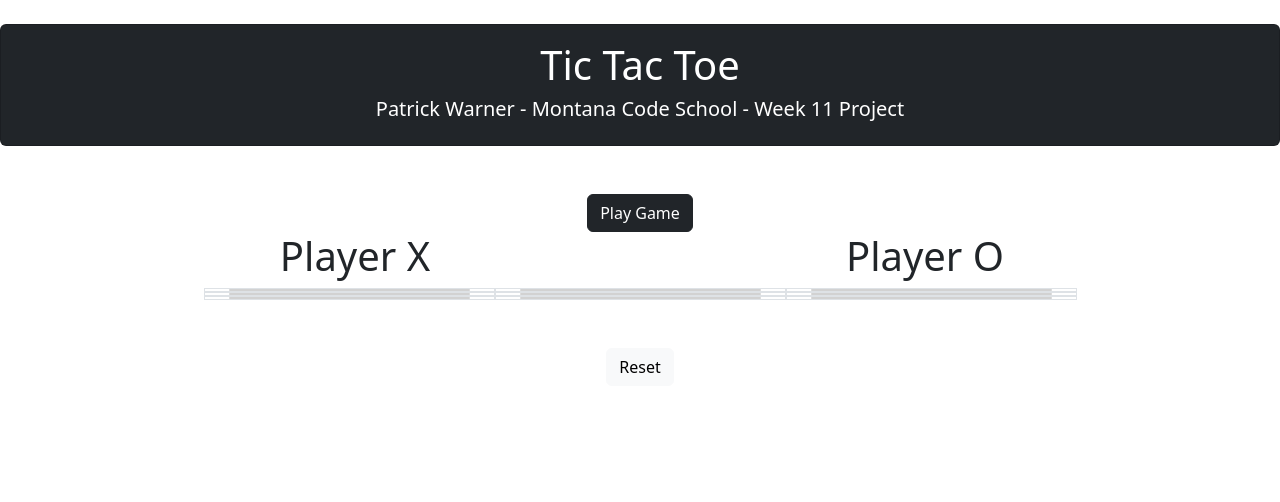
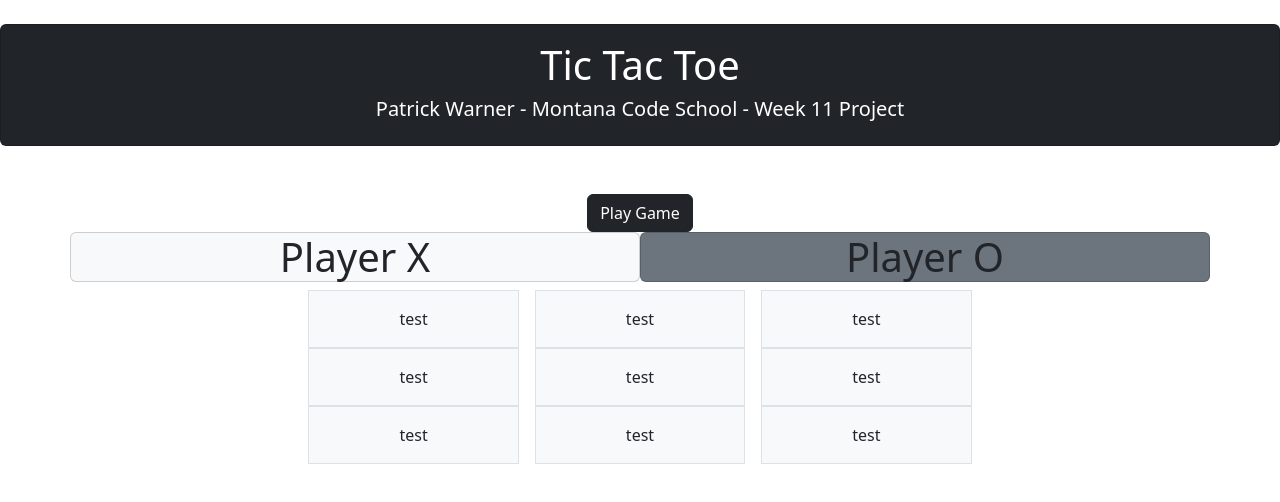
Before and after one commit to pat-in-a-hat/tic-tac-toe, a website: page index.html in a window 1280 px wide. Drawn offline with nearby package versions, Linux system fonts and the light colour scheme.

Commit message:
updated to using dom instead of jquery, more work coming soon

```diff
--- a/index.js
+++ b/index.js
@@ -11,6 +11,46 @@ $('.btn-light').on('click', () => {
 })*/
 
 function ticTacToeBuilder(){
+    const table = document.getElementById('tic-tac-toe')
+    const div = document.createElement("div")
+    const playerx = document.createTextNode('Player X')
+    const playero = document.createTextNode('Player O')
+    div.className = "row text-center justify-content-center"
+    table.appendChild(div)
+    const header1 = document.createElement('div')
+    const header2 = document.createElement('div')
+    header1.className = 'col h1 card bg-light'
+    header2.className = 'col h1 card bg-secondary'
+    header1.appendChild(playerx)
+    header2.appendChild(playero)
+    const parent_div = document.querySelector(".row.text-center.justify-content-center")
+    parent_div.appendChild(header1)
+    parent_div.appendChild(header2)
+
+    for(let i = 0; i <3; i++){
+        const row = document.createElement('div')
+        row.className = "row row-cols-2 row-cols-lg-5 g-2 g-lg-3 text-center justify-content-center"
+        row.setAttribute('id', `row-${i}`)
+        table.appendChild(row)
+        const row_div = document.getElementById(`row-${i}`)
+        for(let ii = 0; ii <3; ii++){
+            const div_cols = document.createElement('div')
+            div_cols.className = 'col'
+            div_cols.setAttribute('id', `col-${i}-${ii}`)
+            row_div.appendChild(div_cols)
+            const row_col = document.getElementById(`col-${i}-${ii}`)
+            const div_cards = document.createElement('div')
+            div_cards.className = 'p-3 border bg-light'
+            const test = document.createTextNode('test')
+            div_cards.appendChild(test)
+            row_col.appendChild(div_cards)
+            }
+            //div_cards.setAttribute('style', "width: 80px height: 80px")
+
+        }
+
+    }
+    /*
     $('#tic-tac-toe').prepend('<div class="row text-center justify-content-center" id="players"></div>')
     $('#players').append('<div class="col"><h1>Player X</h1></div>')
     $('#players').append('<div class="col"><h1>Player O</h1></div>')
@@ -21,8 +61,7 @@ function ticTacToeBuilder(){
         }
     }
     $('.border').append('<div class="card "></div>')
-    $('#tic-tac-toe').after('<br><br><div class="container text-center"><button class="btn btn-light">Reset</button></div>')
-}
+    $('#tic-tac-toe').after('<br><br><div class="container text-center"><button class="btn btn-light">Reset</button></div>')*/
 
 function player(){
     let counter = 0;
@@ -33,3 +72,6 @@ ticTacToeBuilder();
 
 
 //counter that shows whose turn it is
+
+//check to make sure it hasn't been clicked yet
+//index of arrays for correct combinations then compare to array of selected
```
Also changed, not shown: index.html (+0 -58 lines).
